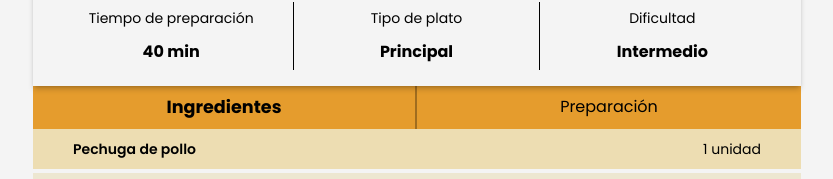
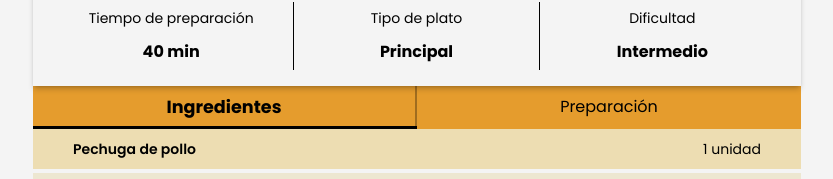
Before and after one commit to marcotortolani/movichef-demo, a React (Vite) app: page /recipes in a window 1280 px wide. Shown: the part 370-549 px from the top of the page, without its empty margins (223-1056 px from the left). Built offline with nearby package versions, Linux system fonts and the light colour scheme.

Commit message:
update animation

```diff
--- a/src/pages/Recipes.tsx
+++ b/src/pages/Recipes.tsx
@@ -115,10 +115,11 @@ export default function Recipes() {
               </div>
             </div>
           </header>
-          <div className="  w-full bg-primary grid grid-cols-2">
+          <div className=" relative w-full bg-primary grid grid-cols-2">
             <motion.span
               initial={{ x: 0 }}
               animate={{ x: section === 'ingredients' ? 0 : '100%' }}
+              transition={{ duration: 0.5 }}
               className={` absolute left-0 bottom-0 w-1/2 h-[3px] bg-black`}
             ></motion.span>
 
@@ -158,9 +159,12 @@ export default function Recipes() {
                 opacity: section === 'ingredients' ? 100 : 0,
                 x: section === 'ingredients' ? 0 : '-100%',
               }}
+              transition={{ duration: 0.5  }}
+
               className={`${
                 section === 'ingredients' ? 'block' : 'hidden'
               } w-full h-fit`}
+
             >
               <ul className=" w-full h-fit flex flex-col gap-1">
                 {INGREDIENTS.map(({ ingredient, amount }, i) => (
@@ -194,6 +198,7 @@ export default function Recipes() {
                 opacity: section === 'preparation' ? 100 : 0,
                 x: section === 'preparation' ? 0 : '100%',
               }}
+              transition={{ duration: 0.5 }}
               className={`${
                 section === 'preparation' ? 'block' : 'hidden'
               } w-full h-fit`}
```
